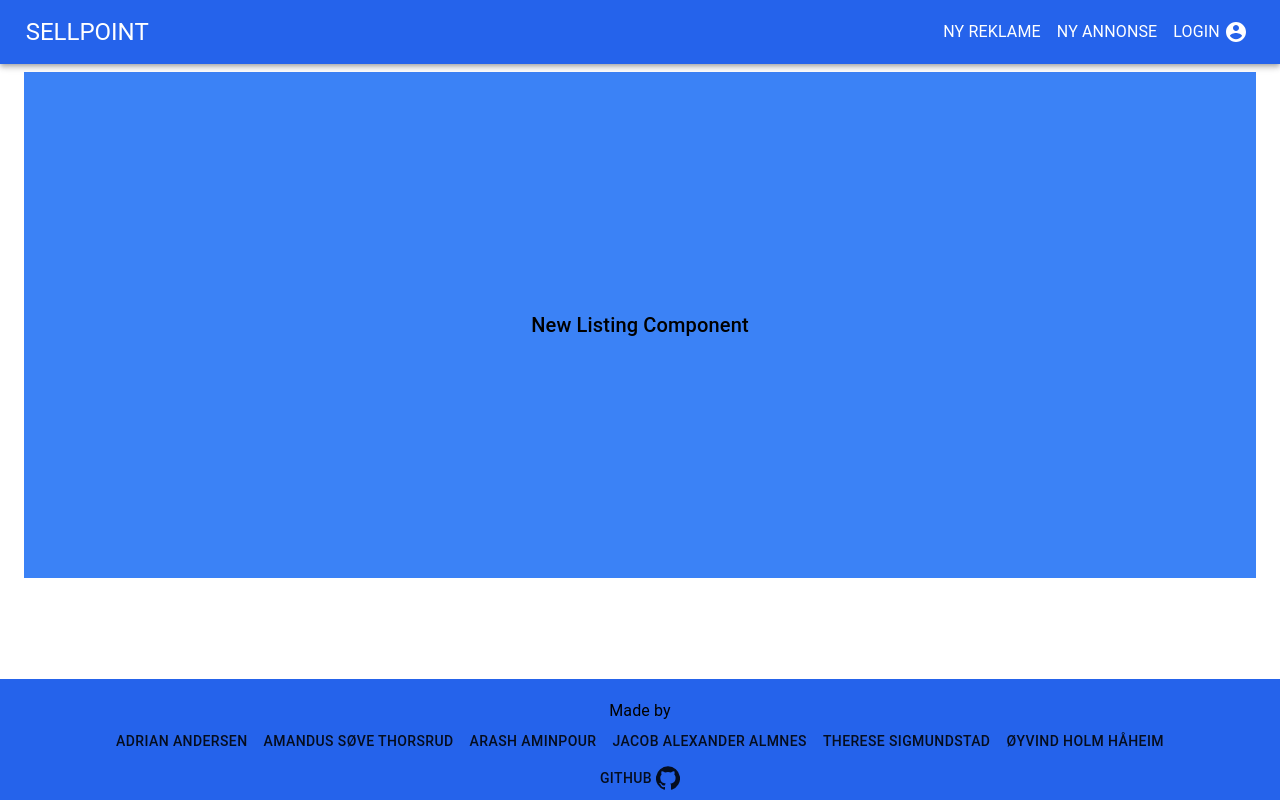
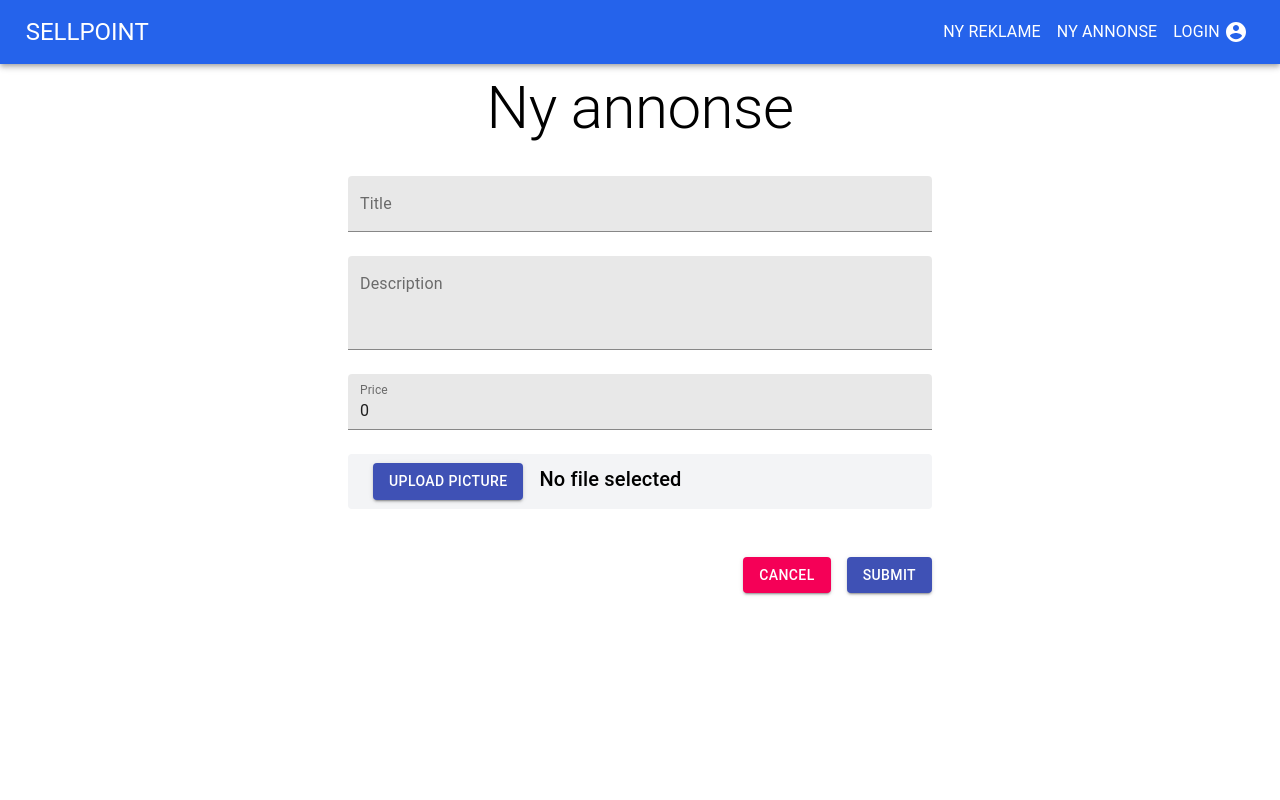
Before and after one commit to AdrianAndersen/sellpoint-webapp, a Next.js app: page /new-listing in a window 1280 px wide. Shown: the top 800 px of the page. Built offline with nearby package versions, Linux system fonts and the light colour scheme.

Commit message:
Use Material UI in CreateListingForm

```diff
--- /dev/null
+++ b/components/CreateListingForm.tsx
@@ -0,0 +1,78 @@
+import { useState } from "react";
+import { Button, TextField, Typography } from "@material-ui/core";
+
+const CreateListingForm = () => {
+  const [title, setTitle] = useState("");
+  const [description, setDescription] = useState("");
+  const [price, setPrice] = useState(0);
+  const [fileUpload, setFileUpload] = useState<File | undefined | null>(null);
+
+  return (
+    <div className="h-screen flex flex-col items-center">
+      <Typography variant="h2">Ny annonse</Typography>
+
+      <form className="w-1/2 p-4 flex flex-col">
+        <TextField
+          label="Title"
+          variant="filled"
+          margin="normal"
+          value={title}
+          onChange={(evt) => setTitle(evt.target.value)}
+        />
+        <TextField
+          label="Description"
+          variant="filled"
+          margin="normal"
+          multiline={true}
+          rows={3}
+          value={description}
+          onChange={(evt) => setDescription(evt.target.value)}
+        />
+        <TextField
+          type="number"
+          label="Price"
+          variant="filled"
+          margin="normal"
+          value={"" + price}
+          onChange={(evt) => setPrice(parseInt(evt.target.value, 10))}
+        />
+        <div className="border border-transparent rounded p-2 my-4 flex flex-row justify-start space-x-4 bg-gray-100">
+          <input
+            className="hidden"
+            id="file-upload"
+            type="file"
+            accept="image/png, image/jpeg"
+            onChange={(evt) => setFileUpload(evt.target.files?.item(0))}
+          />
+          <label htmlFor="file-upload">
+            <Button variant="contained" color="primary" component="span">
+              Upload picture
+            </Button>
+          </label>
+          <Typography variant="h6">
+            {fileUpload?.name ?? "No file selected"}
+          </Typography>
+        </div>
+        <div className="flex flex-row justify-end space-x-4 my-8">
+          <Button variant="contained" color="secondary">
+            Cancel
+          </Button>
+          <Button
+            variant="contained"
+            color="primary"
+            onClick={() =>
+              alert(`Title: ${title}
+Description: ${description}
+Price: ${price}
+Picture: ${fileUpload?.name}`)
+            }
+          >
+            Submit
+          </Button>
+        </div>
+      </form>
+    </div>
+  );
+};
+
+export default CreateListingForm;
--- a/components/CreateListingForm/index.tsx
+++ /dev/null
@@ -1,58 +0,0 @@
-import { useRef, useState } from "react";
-import Button from "../inputs/Button";
-import Input from "../inputs/Input";
-
-const CreateListingForm = () => {
-  const [title, setTitle] = useState("");
-  const [description, setDescription] = useState("");
-  const [price, setPrice] = useState(0);
-  const fileUploadRef = useRef<HTMLInputElement>(null);
-
-  return (
-    <div className="h-screen bg-gray-100 flex justify-center">
-      <form className="w-1/2 p-4 flex flex-col">
-        <Input
-          type="text"
-          placeholder="Title"
-          value={title}
-          onChange={(evt) => setTitle(evt.target.value)}
-        />
-        <Input
-          placeholder="Description"
-          value={description}
-          onChange={(evt) => setDescription(evt.target.value)}
-        />
-        <Input
-          type="number"
-          placeholder="Price"
-          value={"" + price}
-          onChange={(evt) => setPrice(parseInt(evt.target.value, 10))}
-        />
-        <div className="border border-transparent rounded p-2 my-2 flex flex-row justify-start space-x-4 bg-white">
-          <div>Choose a picture:</div>
-          <input
-            ref={fileUploadRef}
-            type="file"
-            accept="image/png, image/jpeg"
-          />
-        </div>
-        <div className="flex flex-row justify-end space-x-4">
-          <Button type="button">Cancel</Button>
-          <Button
-            type="button"
-            onClick={() =>
-              alert(`Title: ${title}
-Description: ${description}
-Price: ${price}
-Picture: ${fileUploadRef.current?.files}`)
-            }
-          >
-            Submit
-          </Button>
-        </div>
-      </form>
-    </div>
-  );
-};
-
-export default CreateListingForm;
--- a/components/inputs/Button.tsx
+++ /dev/null
@@ -1,18 +0,0 @@
-import { ButtonHTMLAttributes, ReactChildren } from "react";
-
-interface ButtonProps extends ButtonHTMLAttributes<HTMLButtonElement> {
-  children: string | ReactChildren;
-}
-
-const Button = ({ children, ...attributes }: ButtonProps) => {
-  return (
-    <button
-      className="border border-transparent shadow rounded my-2 px-2 py-0.5 bg-green-200 ring-2 ring-green-300 hover:bg-green-400 active:bg-green-500"
-      {...attributes}
-    >
-      {children}
-    </button>
-  );
-};
-
-export default Button;
--- a/components/inputs/Input.tsx
+++ /dev/null
@@ -1,12 +0,0 @@
-import { InputHTMLAttributes } from "react";
-
-const Input = (attributes: InputHTMLAttributes<HTMLInputElement>) => {
-  return (
-    <input
-      className="border border-transparent shadow rounded my-2 p-1 focus:outline-none focus:ring-2 focus:ring-green-300"
-      {...attributes}
-    />
-  );
-};
-
-export default Input;
--- a/pages/create.tsx
+++ /dev/null
@@ -1,7 +0,0 @@
-import CreateListingForm from "../components/CreateListingForm";
-
-const CreateListing = () => {
-  return <CreateListingForm />;
-};
-
-export default CreateListing;
--- a/pages/new-listing.tsx
+++ b/pages/new-listing.tsx
@@ -1,12 +1,7 @@
-import Typography from "@material-ui/core/Typography";
+import CreateListingForm from "../components/CreateListingForm";
+
 const CreateListingPage = () => {
-  return (
-    <div className="w-full h-5/6 bg-blue-500 p-10 text-center">
-      <Typography variant="h6" className="h-full flex flex-col justify-center">
-        New Listing Component
-      </Typography>
-    </div>
-  );
+  return <CreateListingForm />;
 };
 
 export default CreateListingPage;
```
